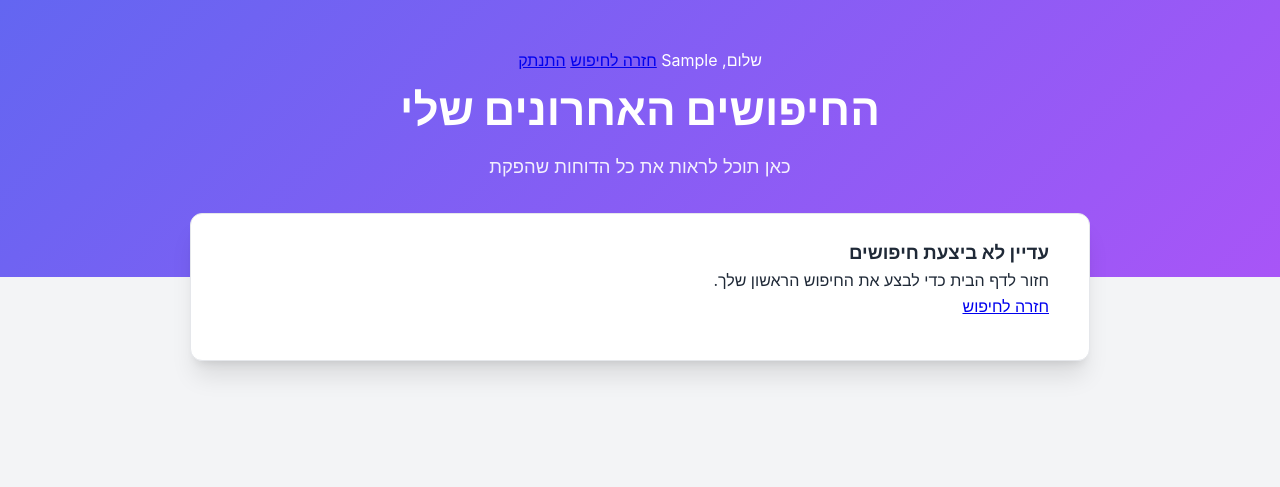
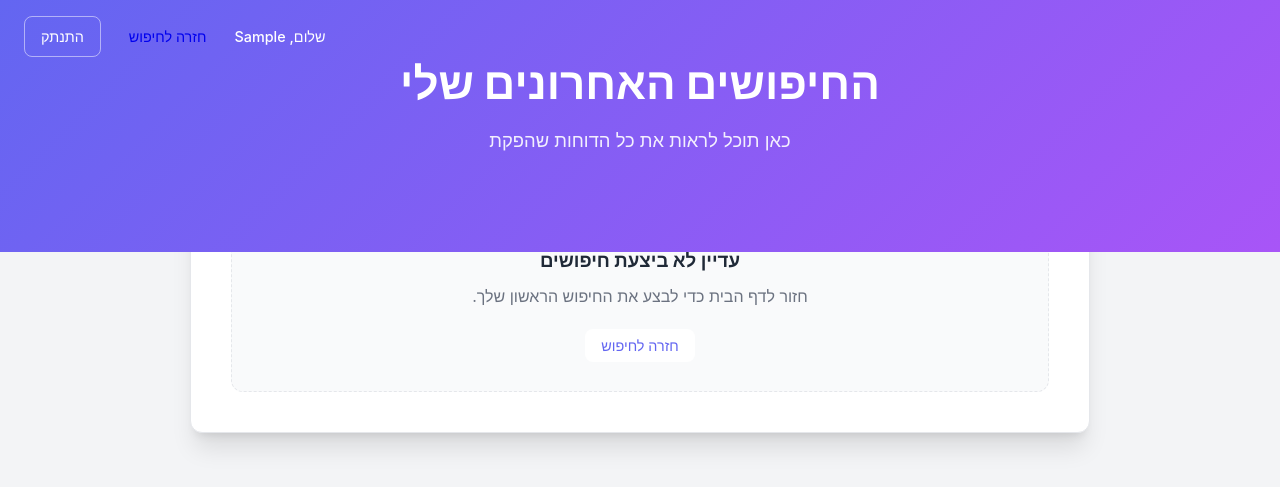
Before and after one commit to giladscore494/reliabilityAIModelsR, a Flask app: page /dashboard in a window 1280 px wide. Shown: the top 487 px of the page. Run offline with Flask 3, Linux system fonts and the light colour scheme; the visitor is signed in with stand-in values (Sample User, id 1); data that the repository does not hold is empty.

Commit message:
Update style.css

```diff
--- a/my-flask-app/static/style.css
+++ b/my-flask-app/static/style.css
@@ -43,6 +43,7 @@ header {
     color: white;
     padding: 3rem 1.5rem 6rem 1.5rem; /* הגדלנו את הפדינג התחתון */
     text-align: center;
+    position: relative; /* נדרש עבור פינת המשתמש */
 }
 
 header h1 {
@@ -235,6 +236,7 @@ select:disabled {
     color: var(--text-light);
     border-bottom: 3px solid transparent;
     transition: all 0.2s;
+    margin-bottom: -1px; /* ליישור עם הקו */
 }
 .tab:hover {
     color: var(--text-dark);
@@ -273,9 +275,11 @@ select:disabled {
     display: flex;
     justify-content: space-between;
     align-items: center;
-    padding: 0.5rem 0;
+    padding: 0.75rem 0;
     border-bottom: 1px dashed var(--border-color);
 }
+.score-breakdown-list li:first-child { padding-top: 0.25rem; }
+.score-breakdown-list li:last-child { border-bottom: none; }
 .score-breakdown-list li::before { content: none; }
 .score-breakdown-list li span:first-child { font-weight: 500; }
 .score-breakdown-list li span:last-child { font-weight: 700; color: var(--text-dark); }
@@ -316,3 +320,97 @@ select:disabled {
     margin-top: 2rem;
     font-size: 0.875rem;
 }
+
+/* ========================
+   User Corner & Login
+   ======================== */
+.user-corner {
+    position: absolute;
+    top: 1rem;
+    left: 1.5rem;
+    display: flex;
+    align-items: center;
+    gap: 0.75rem;
+    color: white;
+    font-weight: 500;
+    font-size: 0.9rem;
+}
+
+.user-button {
+    padding: 0.5rem 1rem;
+    border-radius: var(--radius-md);
+    text-decoration: none;
+    font-weight: 500;
+    transition: all 0.2s;
+    font-size: 0.9rem;
+}
+
+.user-button.login {
+    background-color: #fff;
+    color: var(--primary-color);
+    box-shadow: var(--shadow-sm);
+}
+.user-button.login:hover {
+    background-color: #f0f0f0;
+    transform: translateY(-1px);
+}
+
+.user-button.logout {
+    background-color: transparent;
+    border: 1px solid rgba(255, 255, 255, 0.5);
+    color: white;
+}
+.user-button.logout:hover {
+    background-color: rgba(255, 255, 255, 0.1);
+}
+
+.login-prompt {
+    text-align: center;
+    padding: 2rem;
+    background-color: var(--input-bg);
+    border: 1px dashed var(--border-color);
+    border-radius: var(--radius-lg);
+}
+.login-prompt h3 {
+    border: none;
+    margin-bottom: 0.5rem;
+}
+.login-prompt p {
+    margin-bottom: 1.5rem;
+    color: var(--text-light);
+}
+
+/* ========================
+   Dashboard Styles
+   ======================== */
+.search-item {
+    background-color: var(--card-bg);
+    border: 1px solid var(--border-color);
+    border-radius: var(--radius-md);
+    margin-bottom: 1rem;
+    padding: 1.5rem;
+    box-shadow: var(--shadow-sm);
+    transition: box-shadow 0.2s;
+}
+.search-item:hover {
+    box-shadow: var(--shadow-md);
+}
+.search-item h3 {
+    margin-bottom: 0.5rem;
+    color: var(--primary-color);
+    font-size: 1.5rem;
+}
+.search-item .timestamp {
+    color: var(--text-light);
+    font-size: 0.9rem;
+    margin-bottom: 1rem;
+}
+.search-item .score {
+    font-size: 2rem;
+    font-weight: 700;
+    margin-bottom: 1rem;
+    color: var(--text-dark);
+}
+.search-item p {
+    color: var(--text-light);
+}
```
